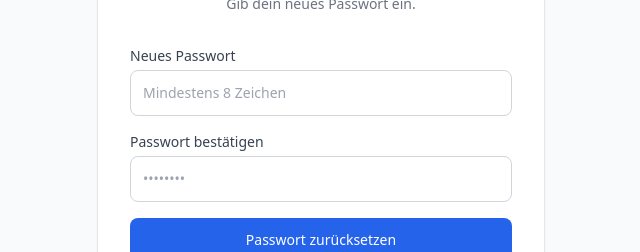
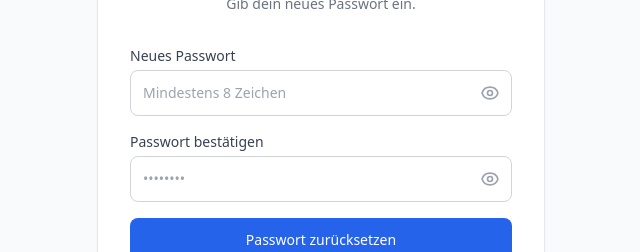
Before and after one commit to emadalmousa/SyriaProjects, a Next.js app in the folder frontend/: page /reset-password in a window 1280 px wide. Shown: the part 272-524 px from the top of the page, without its empty margins (319-959 px from the left). Built offline with nearby package versions, Linux system fonts and the light colour scheme; no server answers.

Commit message:
feat: add password visibility toggle to login, register, and reset-password forms

```diff
--- a/frontend/src/app/(auth)/login/page.tsx
+++ b/frontend/src/app/(auth)/login/page.tsx
@@ -15,6 +15,7 @@
   const [error, setError] = useState("");
   const [loading, setLoading] = useState(false);
   const [googleLoading, setGoogleLoading] = useState(false);
+  const [showPassword, setShowPassword] = useState(false);
   const [showResend, setShowResend] = useState(false);
   const [resendSent, setResendSent] = useState(false);
   const [resendLoading, setResendLoading] = useState(false);
@@ -148,14 +149,28 @@
           </div>
           <div>
             <label className="mb-1 block text-sm font-medium text-gray-700">Passwort</label>
+            <div className="relative">
               <input
-              type="password"
+                type={showPassword ? "text" : "password"}
                 value={password}
                 onChange={(e) => setPassword(e.target.value)}
                 required
                 placeholder="••••••••"
-              className="w-full rounded-lg border border-gray-300 bg-white p-3 text-sm text-gray-900 focus:border-blue-500 focus:outline-none"
+                className="w-full rounded-lg border border-gray-300 bg-white p-3 pr-10 text-sm text-gray-900 focus:border-blue-500 focus:outline-none"
               />
+              <button
+                type="button"
+                onClick={() => setShowPassword((v) => !v)}
+                className="absolute right-3 top-1/2 -translate-y-1/2 text-gray-400 hover:text-gray-600"
+                tabIndex={-1}
+              >
+                {showPassword ? (
+                  <svg xmlns="http://www.w3.org/2000/svg" className="h-5 w-5" fill="none" viewBox="0 0 24 24" stroke="currentColor"><path strokeLinecap="round" strokeLinejoin="round" strokeWidth={2} d="M13.875 18.825A10.05 10.05 0 0112 19c-4.478 0-8.268-2.943-9.543-7a9.97 9.97 0 011.563-3.029m5.858.908a3 3 0 114.243 4.243M9.878 9.878l4.242 4.242M9.88 9.88l-3.29-3.29m7.532 7.532l3.29 3.29M3 3l3.59 3.59m0 0A9.953 9.953 0 0112 5c4.478 0 8.268 2.943 9.543 7a10.025 10.025 0 01-4.132 5.411m0 0L21 21" /></svg>
+                ) : (
+                  <svg xmlns="http://www.w3.org/2000/svg" className="h-5 w-5" fill="none" viewBox="0 0 24 24" stroke="currentColor"><path strokeLinecap="round" strokeLinejoin="round" strokeWidth={2} d="M15 12a3 3 0 11-6 0 3 3 0 016 0z" /><path strokeLinecap="round" strokeLinejoin="round" strokeWidth={2} d="M2.458 12C3.732 7.943 7.523 5 12 5c4.478 0 8.268 2.943 9.542 7-1.274 4.057-5.064 7-9.542 7-4.477 0-8.268-2.943-9.542-7z" /></svg>
+                )}
+              </button>
+            </div>
           </div>
           <div className="text-right">
             <Link href="/forgot-password" className="text-sm font-medium text-blue-600 hover:underline">
--- a/frontend/src/app/(auth)/register/page.tsx
+++ b/frontend/src/app/(auth)/register/page.tsx
@@ -26,6 +26,8 @@
   });
   const [error, setError] = useState("");
   const [loading, setLoading] = useState(false);
+  const [showPassword, setShowPassword] = useState(false);
+  const [showConfirm, setShowConfirm] = useState(false);
 
   function set(field: string, value: string | boolean) {
     setForm((f) => ({ ...f, [field]: value }));
@@ -132,26 +134,54 @@
           <div className="grid grid-cols-2 gap-3">
             <div>
               <label className="mb-1 block text-sm font-medium text-gray-700">Passwort *</label>
+              <div className="relative">
                 <input
-                type="password"
+                  type={showPassword ? "text" : "password"}
                   value={form.password}
                   onChange={(e) => set("password", e.target.value)}
                   required
                   placeholder="••••••••"
                   minLength={8}
-                className="w-full rounded-lg border border-gray-300 bg-white p-3 text-sm text-gray-900 focus:border-blue-500 focus:outline-none"
+                  className="w-full rounded-lg border border-gray-300 bg-white p-3 pr-10 text-sm text-gray-900 focus:border-blue-500 focus:outline-none"
                 />
+                <button
+                  type="button"
+                  onClick={() => setShowPassword((v) => !v)}
+                  className="absolute right-3 top-1/2 -translate-y-1/2 text-gray-400 hover:text-gray-600"
+                  tabIndex={-1}
+                >
+                  {showPassword ? (
+                    <svg xmlns="http://www.w3.org/2000/svg" className="h-5 w-5" fill="none" viewBox="0 0 24 24" stroke="currentColor"><path strokeLinecap="round" strokeLinejoin="round" strokeWidth={2} d="M13.875 18.825A10.05 10.05 0 0112 19c-4.478 0-8.268-2.943-9.543-7a9.97 9.97 0 011.563-3.029m5.858.908a3 3 0 114.243 4.243M9.878 9.878l4.242 4.242M9.88 9.88l-3.29-3.29m7.532 7.532l3.29 3.29M3 3l3.59 3.59m0 0A9.953 9.953 0 0112 5c4.478 0 8.268 2.943 9.543 7a10.025 10.025 0 01-4.132 5.411m0 0L21 21" /></svg>
+                  ) : (
+                    <svg xmlns="http://www.w3.org/2000/svg" className="h-5 w-5" fill="none" viewBox="0 0 24 24" stroke="currentColor"><path strokeLinecap="round" strokeLinejoin="round" strokeWidth={2} d="M15 12a3 3 0 11-6 0 3 3 0 016 0z" /><path strokeLinecap="round" strokeLinejoin="round" strokeWidth={2} d="M2.458 12C3.732 7.943 7.523 5 12 5c4.478 0 8.268 2.943 9.542 7-1.274 4.057-5.064 7-9.542 7-4.477 0-8.268-2.943-9.542-7z" /></svg>
+                  )}
+                </button>
+              </div>
             </div>
             <div>
               <label className="mb-1 block text-sm font-medium text-gray-700">Bestätigen *</label>
+              <div className="relative">
                 <input
-                type="password"
+                  type={showConfirm ? "text" : "password"}
                   value={form.confirm_password}
                   onChange={(e) => set("confirm_password", e.target.value)}
                   required
                   placeholder="••••••••"
-                className="w-full rounded-lg border border-gray-300 bg-white p-3 text-sm text-gray-900 focus:border-blue-500 focus:outline-none"
+                  className="w-full rounded-lg border border-gray-300 bg-white p-3 pr-10 text-sm text-gray-900 focus:border-blue-500 focus:outline-none"
                 />
+                <button
+                  type="button"
+                  onClick={() => setShowConfirm((v) => !v)}
+                  className="absolute right-3 top-1/2 -translate-y-1/2 text-gray-400 hover:text-gray-600"
+                  tabIndex={-1}
+                >
+                  {showConfirm ? (
+                    <svg xmlns="http://www.w3.org/2000/svg" className="h-5 w-5" fill="none" viewBox="0 0 24 24" stroke="currentColor"><path strokeLinecap="round" strokeLinejoin="round" strokeWidth={2} d="M13.875 18.825A10.05 10.05 0 0112 19c-4.478 0-8.268-2.943-9.543-7a9.97 9.97 0 011.563-3.029m5.858.908a3 3 0 114.243 4.243M9.878 9.878l4.242 4.242M9.88 9.88l-3.29-3.29m7.532 7.532l3.29 3.29M3 3l3.59 3.59m0 0A9.953 9.953 0 0112 5c4.478 0 8.268 2.943 9.543 7a10.025 10.025 0 01-4.132 5.411m0 0L21 21" /></svg>
+                  ) : (
+                    <svg xmlns="http://www.w3.org/2000/svg" className="h-5 w-5" fill="none" viewBox="0 0 24 24" stroke="currentColor"><path strokeLinecap="round" strokeLinejoin="round" strokeWidth={2} d="M15 12a3 3 0 11-6 0 3 3 0 016 0z" /><path strokeLinecap="round" strokeLinejoin="round" strokeWidth={2} d="M2.458 12C3.732 7.943 7.523 5 12 5c4.478 0 8.268 2.943 9.542 7-1.274 4.057-5.064 7-9.542 7-4.477 0-8.268-2.943-9.542-7z" /></svg>
+                  )}
+                </button>
+              </div>
             </div>
           </div>
 
--- a/frontend/src/app/(auth)/reset-password/page.tsx
+++ b/frontend/src/app/(auth)/reset-password/page.tsx
@@ -14,6 +14,8 @@
   const [error, setError] = useState("");
   const [success, setSuccess] = useState(false);
   const [loading, setLoading] = useState(false);
+  const [showNew, setShowNew] = useState(false);
+  const [showConfirm, setShowConfirm] = useState(false);
 
   async function handleSubmit(e: React.FormEvent) {
     e.preventDefault();
@@ -65,26 +67,54 @@
             )}
             <div>
               <label className="mb-1 block text-sm font-medium text-gray-700">Neues Passwort</label>
+              <div className="relative">
                 <input
-                type="password"
+                  type={showNew ? "text" : "password"}
                   value={newPassword}
                   onChange={(e) => setNewPassword(e.target.value)}
                   required
                   minLength={8}
                   placeholder="Mindestens 8 Zeichen"
-                className="w-full rounded-lg border border-gray-300 bg-white p-3 text-sm text-gray-900 focus:border-blue-500 focus:outline-none"
+                  className="w-full rounded-lg border border-gray-300 bg-white p-3 pr-10 text-sm text-gray-900 focus:border-blue-500 focus:outline-none"
                 />
+                <button
+                  type="button"
+                  onClick={() => setShowNew((v) => !v)}
+                  className="absolute right-3 top-1/2 -translate-y-1/2 text-gray-400 hover:text-gray-600"
+                  tabIndex={-1}
+                >
+                  {showNew ? (
+                    <svg xmlns="http://www.w3.org/2000/svg" className="h-5 w-5" fill="none" viewBox="0 0 24 24" stroke="currentColor"><path strokeLinecap="round" strokeLinejoin="round" strokeWidth={2} d="M13.875 18.825A10.05 10.05 0 0112 19c-4.478 0-8.268-2.943-9.543-7a9.97 9.97 0 011.563-3.029m5.858.908a3 3 0 114.243 4.243M9.878 9.878l4.242 4.242M9.88 9.88l-3.29-3.29m7.532 7.532l3.29 3.29M3 3l3.59 3.59m0 0A9.953 9.953 0 0112 5c4.478 0 8.268 2.943 9.543 7a10.025 10.025 0 01-4.132 5.411m0 0L21 21" /></svg>
+                  ) : (
+                    <svg xmlns="http://www.w3.org/2000/svg" className="h-5 w-5" fill="none" viewBox="0 0 24 24" stroke="currentColor"><path strokeLinecap="round" strokeLinejoin="round" strokeWidth={2} d="M15 12a3 3 0 11-6 0 3 3 0 016 0z" /><path strokeLinecap="round" strokeLinejoin="round" strokeWidth={2} d="M2.458 12C3.732 7.943 7.523 5 12 5c4.478 0 8.268 2.943 9.542 7-1.274 4.057-5.064 7-9.542 7-4.477 0-8.268-2.943-9.542-7z" /></svg>
+                  )}
+                </button>
+              </div>
             </div>
             <div>
               <label className="mb-1 block text-sm font-medium text-gray-700">Passwort bestätigen</label>
+              <div className="relative">
                 <input
-                type="password"
+                  type={showConfirm ? "text" : "password"}
                   value={confirmPassword}
                   onChange={(e) => setConfirmPassword(e.target.value)}
                   required
                   placeholder="••••••••"
-                className="w-full rounded-lg border border-gray-300 bg-white p-3 text-sm text-gray-900 focus:border-blue-500 focus:outline-none"
+                  className="w-full rounded-lg border border-gray-300 bg-white p-3 pr-10 text-sm text-gray-900 focus:border-blue-500 focus:outline-none"
                 />
+                <button
+                  type="button"
+                  onClick={() => setShowConfirm((v) => !v)}
+                  className="absolute right-3 top-1/2 -translate-y-1/2 text-gray-400 hover:text-gray-600"
+                  tabIndex={-1}
+                >
+                  {showConfirm ? (
+                    <svg xmlns="http://www.w3.org/2000/svg" className="h-5 w-5" fill="none" viewBox="0 0 24 24" stroke="currentColor"><path strokeLinecap="round" strokeLinejoin="round" strokeWidth={2} d="M13.875 18.825A10.05 10.05 0 0112 19c-4.478 0-8.268-2.943-9.543-7a9.97 9.97 0 011.563-3.029m5.858.908a3 3 0 114.243 4.243M9.878 9.878l4.242 4.242M9.88 9.88l-3.29-3.29m7.532 7.532l3.29 3.29M3 3l3.59 3.59m0 0A9.953 9.953 0 0112 5c4.478 0 8.268 2.943 9.543 7a10.025 10.025 0 01-4.132 5.411m0 0L21 21" /></svg>
+                  ) : (
+                    <svg xmlns="http://www.w3.org/2000/svg" className="h-5 w-5" fill="none" viewBox="0 0 24 24" stroke="currentColor"><path strokeLinecap="round" strokeLinejoin="round" strokeWidth={2} d="M15 12a3 3 0 11-6 0 3 3 0 016 0z" /><path strokeLinecap="round" strokeLinejoin="round" strokeWidth={2} d="M2.458 12C3.732 7.943 7.523 5 12 5c4.478 0 8.268 2.943 9.542 7-1.274 4.057-5.064 7-9.542 7-4.477 0-8.268-2.943-9.542-7z" /></svg>
+                  )}
+                </button>
+              </div>
             </div>
             <button
               type="submit"
```
Lines whose indentation alone changed are shown as unchanged.
